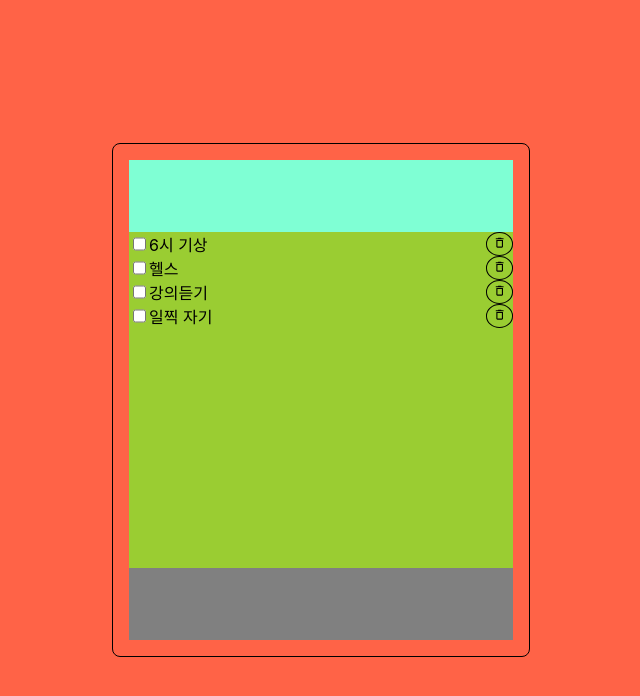
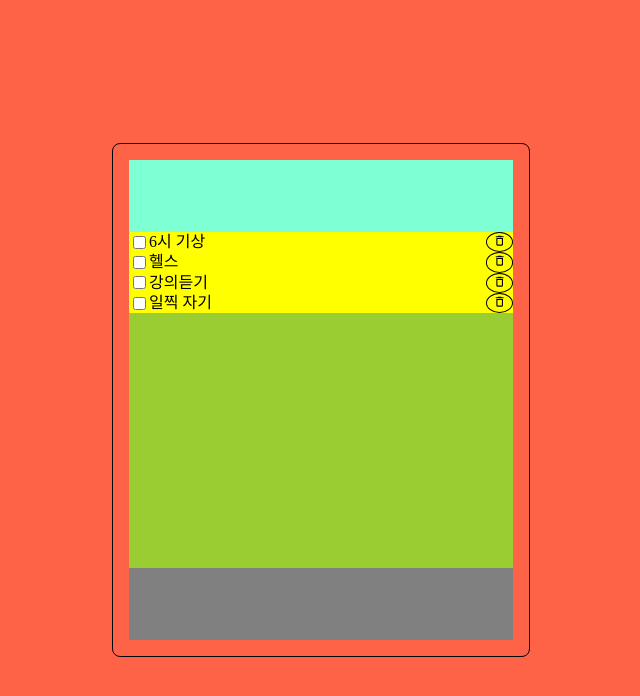
Before and after one commit to JaydenLee1116/todo-app, a React (Create React App) app: page / in a window 1280 px wide. Shown: the top 696 px of the page, without its empty margins (319-959 px from the left). Built offline with nearby package versions, Linux system fonts and the light colour scheme.

Commit message:
feat: Set reset-css, items id

```diff
--- a/src/components/Item.tsx
+++ b/src/components/Item.tsx
@@ -20,12 +20,17 @@
   };
 
   return (
-    <div className={styles.item}>
-      <input type="checkbox" checked={isComplete} onChange={handleComplete} />
-      <label htmlFor="">{title}</label>
+    <li className={styles.item}>
+      <input
+        id={`check-${id}`}
+        type="checkbox"
+        checked={isComplete}
+        onChange={handleComplete}
+      />
+      <label htmlFor={`check-${id}`}>{title}</label>
       <button onClick={handleDelete}>
         <MdDeleteOutline />
       </button>
-    </div>
+    </li>
   );
 }
--- a/src/components/Main.tsx
+++ b/src/components/Main.tsx
@@ -9,9 +9,11 @@
 export default function Main({ titles, setTitles }: MainProps) {
   return (
     <div className={styles.main}>
-      {titles.map((title, index) => (
-        <Item key={index} id={index} title={title} setTitles={setTitles} />
-      ))}
+      <ul>
+        {titles.map((title, index) => (
+          <Item key={index} id={index} title={title} setTitles={setTitles} />
+        ))}
+      </ul>
     </div>
   );
 }
--- a/src/index.css
+++ b/src/index.css
@@ -1,3 +1,4 @@
+
 body {
   margin: 0;
   font-family: -apple-system, BlinkMacSystemFont, 'Segoe UI', 'Roboto', 'Oxygen',
--- a/src/index.tsx
+++ b/src/index.tsx
@@ -1,15 +1,16 @@
 import React from 'react';
 import ReactDOM from 'react-dom/client';
 import './index.css';
+import './reset.css';
 import App from './App';
 import reportWebVitals from './reportWebVitals';
 
 const root = ReactDOM.createRoot(
-  document.getElementById('root') as HTMLElement
+  document.getElementById('root') as HTMLElement,
 );
 root.render(
   // <React.StrictMode>
-    <App />
+  <App />,
   // </React.StrictMode>
 );
 
--- /dev/null
+++ b/src/reset.css
@@ -0,0 +1,48 @@
+/* http://meyerweb.com/eric/tools/css/reset/
+   v2.0 | 20110126
+   License: none (public domain)
+*/
+
+html, body, div, span, applet, object, iframe,
+h1, h2, h3, h4, h5, h6, p, blockquote, pre,
+a, abbr, acronym, address, big, cite, code,
+del, dfn, em, img, ins, kbd, q, s, samp,
+small, strike, strong, sub, sup, tt, var,
+b, u, i, center,
+dl, dt, dd, ol, ul, li,
+fieldset, form, label, legend,
+table, caption, tbody, tfoot, thead, tr, th, td,
+article, aside, canvas, details, embed,
+figure, figcaption, footer, header, hgroup,
+menu, nav, output, ruby, section, summary,
+time, mark, audio, video {
+  margin: 0;
+  padding: 0;
+  border: 0;
+  font-size: 100%;
+  font: inherit;
+  vertical-align: baseline;
+}
+/* HTML5 display-role reset for older browsers */
+article, aside, details, figcaption, figure,
+footer, header, hgroup, menu, nav, section {
+  display: block;
+}
+body {
+  line-height: 1;
+}
+ol, ul {
+  list-style: none;
+}
+blockquote, q {
+  quotes: none;
+}
+blockquote:before, blockquote:after,
+q:before, q:after {
+  content: '';
+  content: none;
+}
+table {
+  border-collapse: collapse;
+  border-spacing: 0;
+}
--- a/src/styles/Item.module.css
+++ b/src/styles/Item.module.css
@@ -3,6 +3,7 @@
   display: flex;
   flex-direction: row;
   justify-content: space-between;
+  align-items: center;
 }
 
 .item > input {
--- a/src/styles/Main.module.css
+++ b/src/styles/Main.module.css
@@ -1,8 +1,13 @@
 .main {
   width: 100%;
   height: 70%;
+  position: relative;
+  background-color: yellowgreen;
+}
+
+.main > ul {
+  align-items: center;
+  background-color: yellow;
   display: flex;
   flex-direction: column;
-  justify-content: flex-start;
-  background-color: yellowgreen;
 }
```
